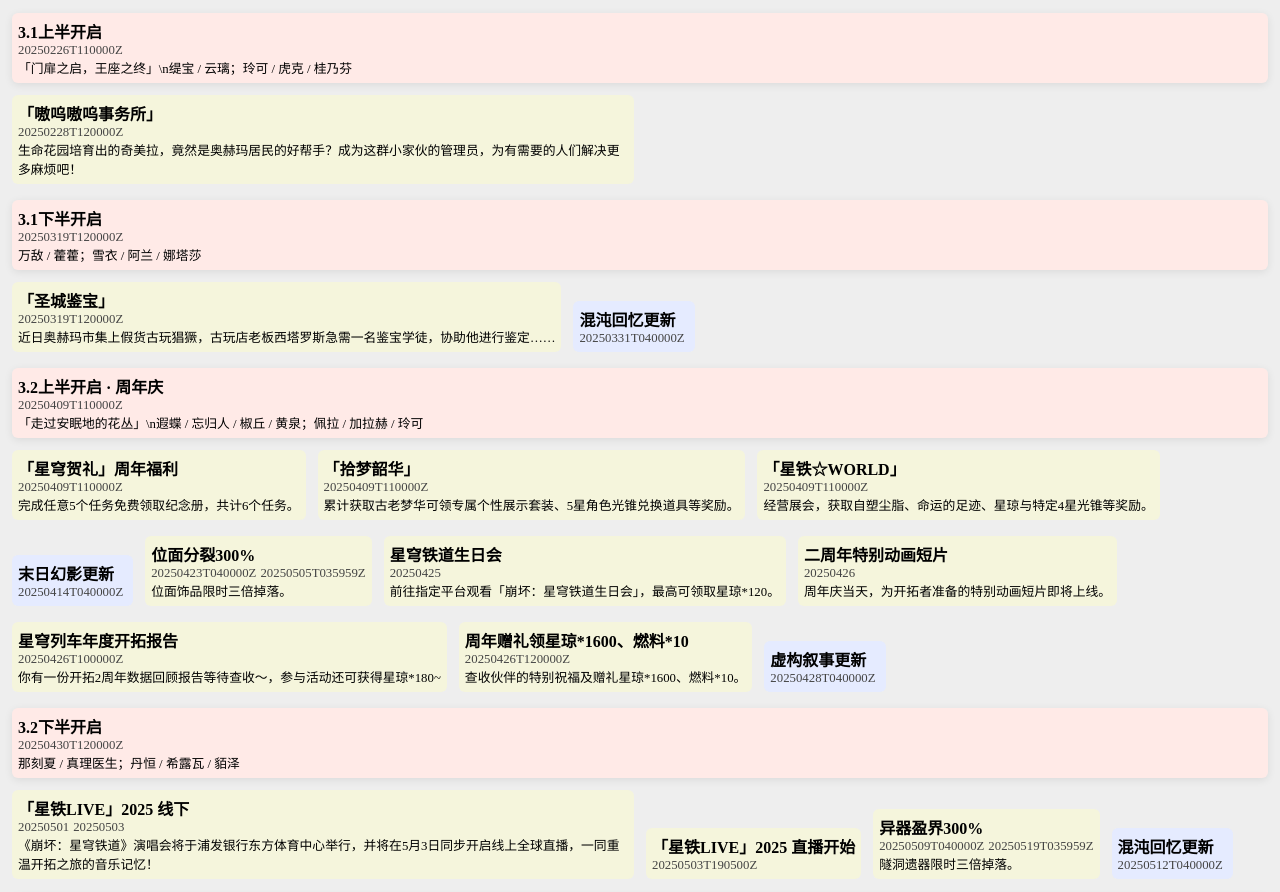
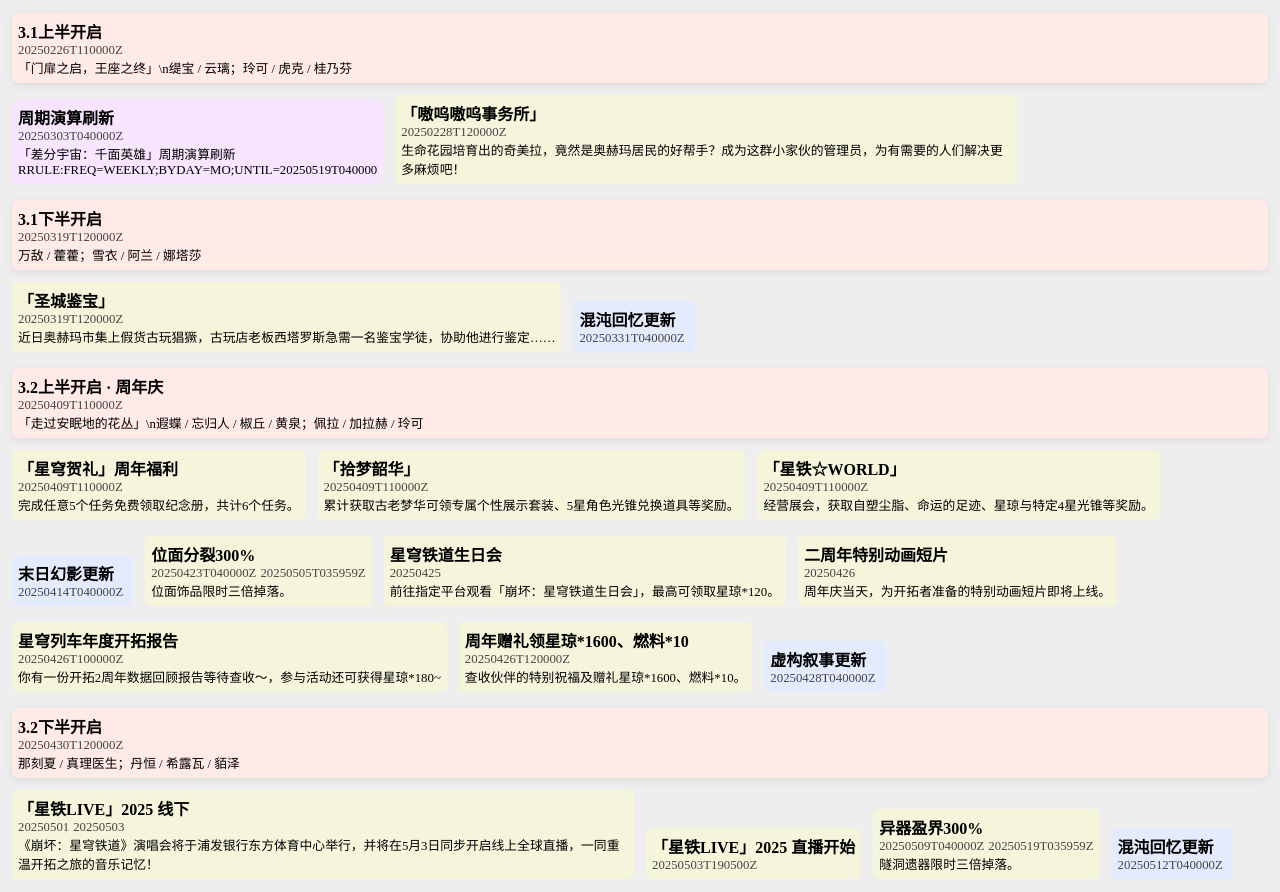
Before and after one commit to WillSat/starrail_calendar, a plain HTML site: page index.html in a window 1280 px wide. Shown: the part 2210-3102 px from the top of the page. Drawn offline with Linux system fonts and the light colour scheme.

Commit message:
2503311450

```diff
--- a/css/full.css
+++ b/css/full.css
@@ -68,5 +68,9 @@ hr {
         &[chall_update] {
             background-color: #e5ebff;
         }
+
+        &[rrule] {
+            background-color: #f8e5ff;
+        }
     }
 }
--- a/full.json
+++ b/full.json
@@ -168,6 +168,13 @@
         null,
         "3.1上半开启",
         "「门扉之启，王座之终」\\n缇宝 / 云璃；玲可 / 虎克 / 桂乃芬"
+    ],
+    [
+        "20250303T040000Z",
+        null,
+        "周期演算刷新",
+        "「差分宇宙：千面英雄」周期演算刷新",
+        "FREQ=WEEKLY;BYDAY=MO;UNTIL=20250519T040000"
     ],
     [
         "20250228T120000Z",
--- a/js/full.js
+++ b/js/full.js
@@ -9,7 +9,7 @@ const eventListEle = document.getElementById('event_list');
     function randerList(list) {
         const tempArr = [];
         for (const event of list) {
-            if (event.length === 4) {
+            if (event.length !== 0) {
                 tempArr.push(createListItem(...event));
             }
         }
@@ -20,7 +20,7 @@ const eventListEle = document.getElementById('event_list');
     }
 
     //
-    function createListItem(beg, end, sum, des) {
+    function createListItem(beg, end, sum, des, rrule) {
         const wrapperEle = $('div', 'listitem');
         const sumEle = $('div', 'itemtitle');
         const dtEle = $('div', 'itemdatetime');
@@ -32,6 +32,7 @@ const eventListEle = document.getElementById('event_list');
         begSpan.textContent = beg;
         endSpan.textContent = end ?? '';
         desEle.textContent = des ?? '';
+        if (rrule) desEle.innerHTML += `<br>RRULE:${rrule}`;
 
         dtEle.appendChild(begSpan);
         dtEle.appendChild(endSpan);
@@ -50,6 +51,11 @@ const eventListEle = document.getElementById('event_list');
             wrapperEle.setAttribute('chall_update', 'chall_update');
         }
 
+        // RRULE
+        if (rrule) {
+            wrapperEle.setAttribute('rrule', 'rrule');
+        }
+
         return wrapperEle;
 
         function $(e, cN) {
--- a/js/m.js
+++ b/js/m.js
@@ -3,12 +3,13 @@ const beginEle = document.getElementById('textarea_begin'),
     endEle = document.getElementById('textarea_end');
 
 class vEvent {
-    constructor(start, end, summary, desc) {
+    constructor(start, end, summary, desc, rrule) {
         this.uid = this.generateUUID();
         this.start = start;
         this.end = end;
         this.summary = summary;
         this.desc = desc;
+        this.rrule = rrule;
     }
 
     generateUUID() {
@@ -42,6 +43,7 @@ class vEvent {
     output() {
         const tempArr = [`BEGIN:VEVENT\nUID:${this.uid}\nDTSTART;TZID=Asia/Shanghai:${this.start}\n`];
         if (this.end) tempArr.push(`DTEND;TZID=Asia/Shanghai:${this.end}\n`);
+        if (this.rrule) tempArr.push(`RRULE:${this.rrule}\n`);
         tempArr.push(`SUMMARY:${this.summary}\n`);
         if (this.desc) tempArr.push(`DESCRIPTION:${this.desc}\n`);
         tempArr.push(`END:VEVENT`);
```
